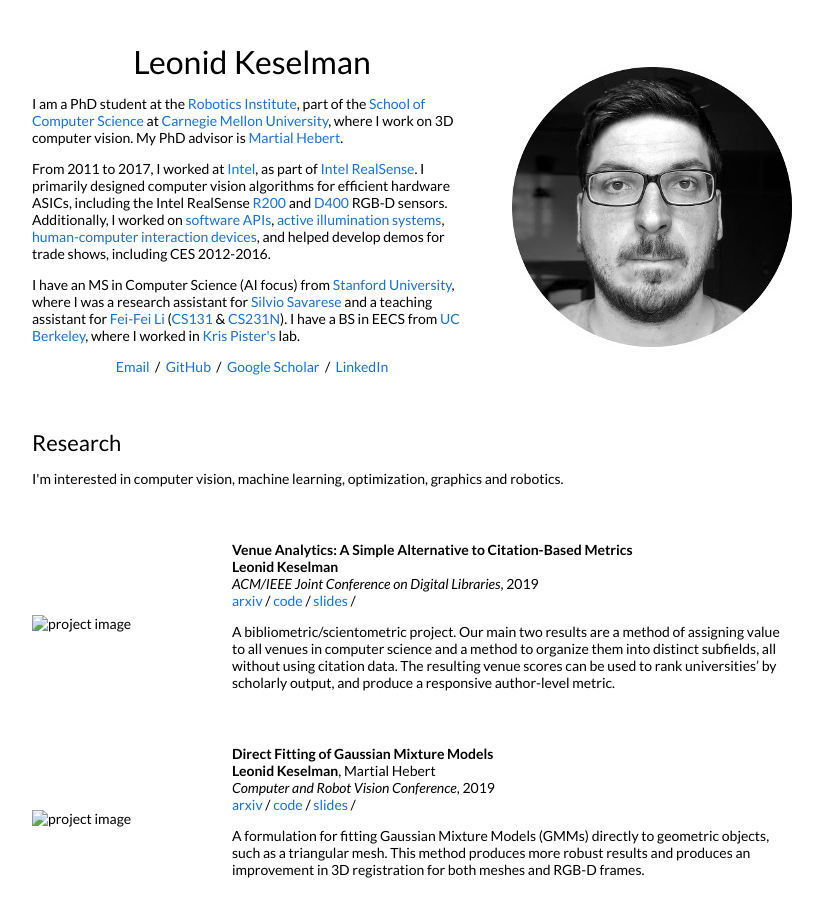
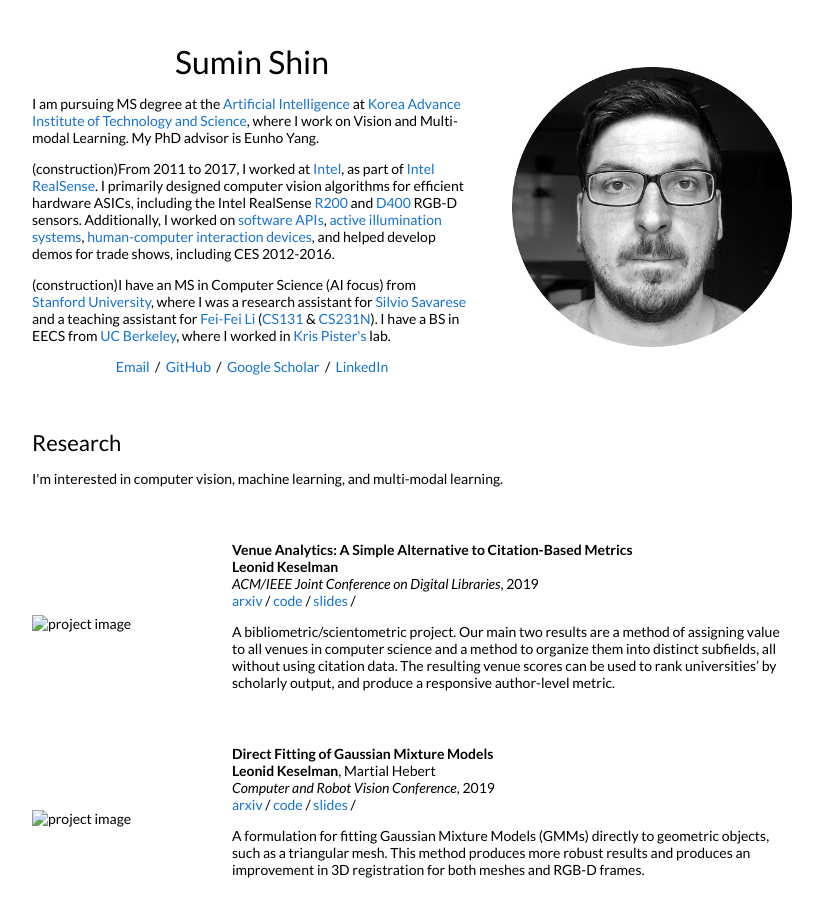
Before and after one commit to ssumin6/ssumin6.github.io, a Jekyll site: the page built from _posts/2019-06-02-venue.markdown, in a window 1280 px wide and 900 px high. Shown: the whole window, without its empty margins (228-1051 px from the left). Built offline with Jekyll 4.4.1, drawn with Linux system fonts in a browser that asks for light colours.

Commit message:
Update default.html

```diff
--- a/_layouts/default.html
+++ b/_layouts/default.html
@@ -16,7 +16,6 @@
 </head>
 
 
-
 <body>
   <table style="width:100%;max-width:800px;border:0px;border-spacing:0px;border-collapse:separate;margin-right:auto;margin-left:auto;">
     <tr style="padding:0px">
@@ -25,21 +24,21 @@
           <tr style="padding:0px">
             <td style="padding:2.5%;width:60%;vertical-align:middle">
               <h1>
-                Leonid Keselman
+                Sumin Shin
               </h1>
-              <p>I am a PhD student at the <a href="https://www.ri.cmu.edu/">Robotics Institute</a>, part of the <a href="https://www.scs.cmu.edu/">School of Computer Science</a> at <a href="https://www.cmu.edu/">Carnegie Mellon University</a>, where I work on 3D computer vision. My PhD advisor is <a href="http://www.cs.cmu.edu/~hebert/">Martial Hebert</a>.
+              <p>I am pursuing MS degree at the <a href="https://www.ri.cmu.edu/">Artificial Intelligence</a> at <a href="https://www.kaist.ac.kr/">Korea Advance Institute of Technology and Science</a>, where I work on Vision and Multi-modal Learning. My PhD advisor is Eunho Yang.
               </p>
               <p>
-                From 2011 to 2017, I worked at <a href="https://www.intel.com">Intel</a>, as part of <a href="https://www.intelrealsense.com/">Intel RealSense</a>. I primarily designed computer vision algorithms for efficient hardware ASICs, including the Intel RealSense <a href="https://software.intel.com/en-us/articles/realsense-r200-camera">R200</a> and <a href="https://software.intel.com/en-us/realsense/d400">D400</a> RGB-D sensors. Additionally, I worked on <a href="https://github.com/IntelRealSense/librealsense">software APIs</a>, <a href="https://patents.google.com/patent/US9992474B2">active illumination systems</a>, <a href="https://patents.google.com/patent/US9304597">human-computer interaction devices</a>, and helped develop demos for trade shows, including CES 2012-2016.
+                (construction)From 2011 to 2017, I worked at <a href="https://www.intel.com">Intel</a>, as part of <a href="https://www.intelrealsense.com/">Intel RealSense</a>. I primarily designed computer vision algorithms for efficient hardware ASICs, including the Intel RealSense <a href="https://software.intel.com/en-us/articles/realsense-r200-camera">R200</a> and <a href="https://software.intel.com/en-us/realsense/d400">D400</a> RGB-D sensors. Additionally, I worked on <a href="https://github.com/IntelRealSense/librealsense">software APIs</a>, <a href="https://patents.google.com/patent/US9992474B2">active illumination systems</a>, <a href="https://patents.google.com/patent/US9304597">human-computer interaction devices</a>, and helped develop demos for trade shows, including CES 2012-2016.
               </p>
               <p>
-                I have an MS in Computer Science (AI focus) from <a href="http://cs.stanford.edu">Stanford University</a>, where I was a research assistant for <a href="http://svl.stanford.edu/">Silvio Savarese</a> and a teaching assistant for <a href="http://svl.stanford.edu/">Fei-Fei Li</a> (<a href="http://vision.stanford.edu/teaching/cs131_fall1617/">CS131</a> & <a href="http://cs231n.stanford.edu/2017/">CS231N</a>). I have a BS in EECS from <a href="http://www.eecs.berkeley.edu/">UC Berkeley</a>, where I worked in <a href="https://people.eecs.berkeley.edu/~pister/">Kris Pister's</a> lab.
+                (construction)I have an MS in Computer Science (AI focus) from <a href="http://cs.stanford.edu">Stanford University</a>, where I was a research assistant for <a href="http://svl.stanford.edu/">Silvio Savarese</a> and a teaching assistant for <a href="http://svl.stanford.edu/">Fei-Fei Li</a> (<a href="http://vision.stanford.edu/teaching/cs131_fall1617/">CS131</a> & <a href="http://cs231n.stanford.edu/2017/">CS231N</a>). I have a BS in EECS from <a href="http://www.eecs.berkeley.edu/">UC Berkeley</a>, where I worked in <a href="https://people.eecs.berkeley.edu/~pister/">Kris Pister's</a> lab.
               </p>
               <p style="text-align:center">
                 <a target="_blank" href="https://mailhide.io/e/B8TyS"> Email</a> &nbsp;/&nbsp;
-                <a href="https://github.com/leonidk">GitHub</a> &nbsp;/&nbsp;
+                <a href="https://github.com/ssumin6">GitHub</a> &nbsp;/&nbsp;
                 <a href="https://scholar.google.com/citations?user=GCYG4GoAAAAJ">Google Scholar</a> &nbsp;/&nbsp;
-                <a href="https://www.linkedin.com/in/lkeselman"> LinkedIn </a>
+                <a href="https://www.linkedin.com/in/수민-신-011a90162/"> LinkedIn </a>
               </p>
             </td>
             <td style="padding:2.5%;width:40%;max-width:40%">
@@ -53,7 +52,7 @@
             <td style="padding:2.5%;width:100%;vertical-align:middle">
               <h2>Research</h2>
               <p>
-                I'm interested in computer vision, machine learning, optimization, graphics and robotics.
+                I'm interested in computer vision, machine learning, and multi-modal learning.
               </p>
             </td>
           </tr>
```
